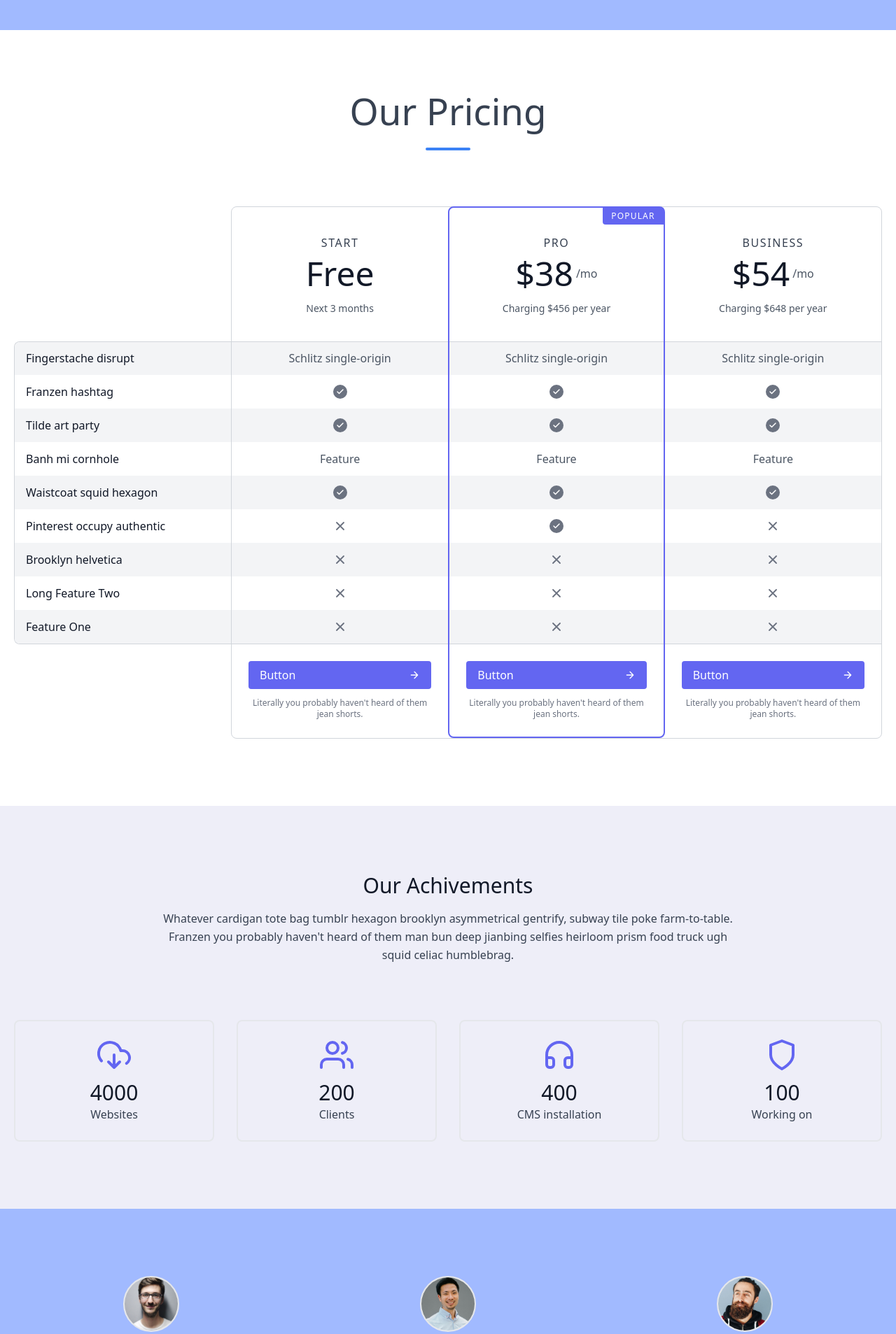
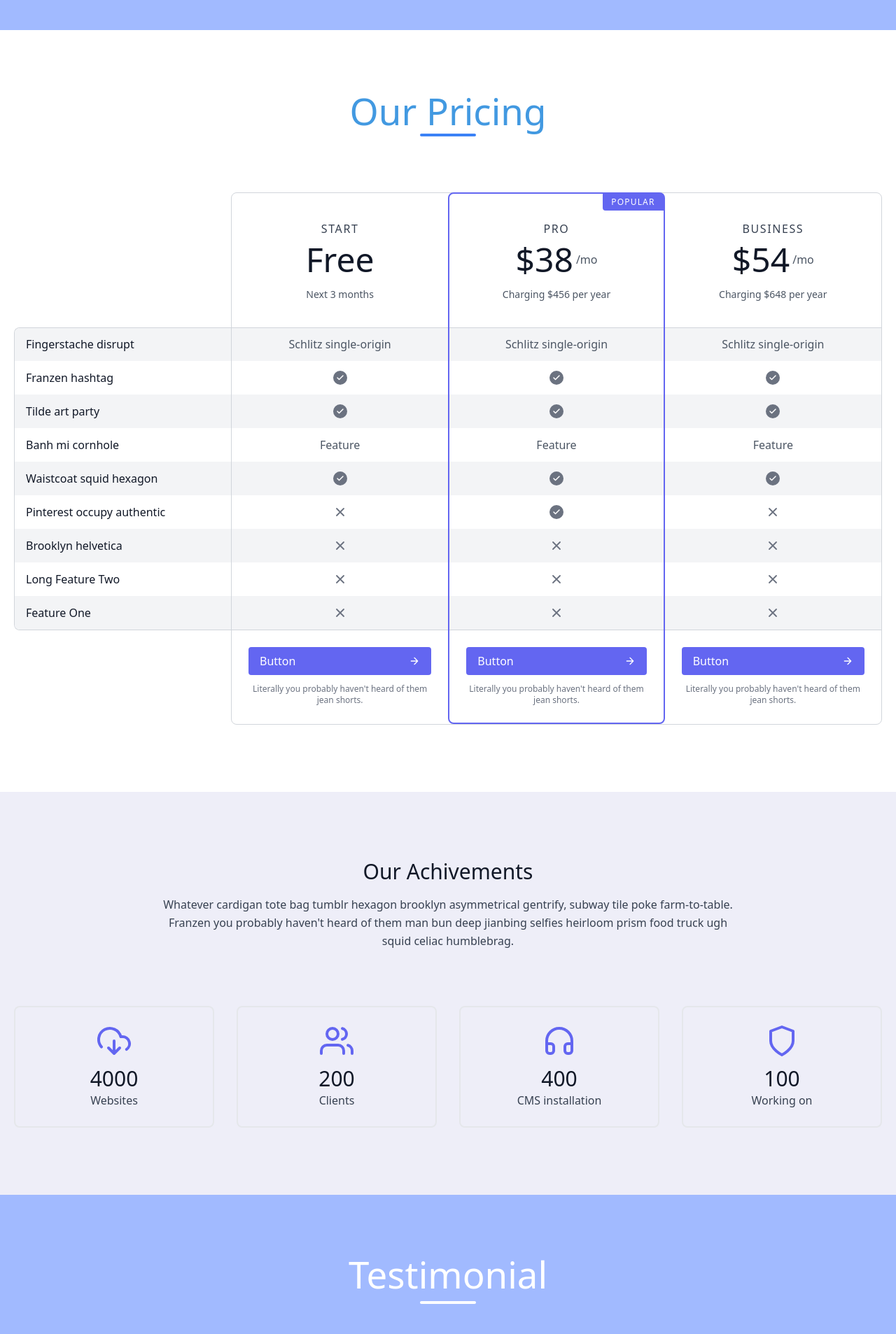
Before and after one commit to surajbhadola01/business.io, a plain HTML site: page index.html in a window 1280 px wide. Shown: the part 2120-4027 px from the top of the page at 70% size. Drawn offline with nearby package versions, Linux system fonts and the light colour scheme; a script that the page names is missing.

Commit message:
first commit

```diff
--- a/index.html
+++ b/index.html
@@ -243,9 +243,9 @@
 
         <div class="container px-5 py-24 mx-auto flex flex-wrap">
           <div class="flex flex-col text-center w-full mb-20">
-            <h1 class="sm:text-4xl text-7xl font-medium title-font mb-2 " style="font-size: 3.3rem;">Our Pricing</h1>
-            <div class="flex mt-6 justify-center">
-              <div class="w-16 h-1 rounded-full bg-blue-500 inline-flex"></div>
+            <h1 class="sm:text-4xl text-7xl font-medium title-font mb-2 " style="font-size: 3.3rem;color:#4299E1">Our Pricing</h1>
+            <div class="flex mt-1 justify-center" >
+              <div class="w-20 h-1 rounded-full bg-blue-500 inline-flex"></div>
             </div>
           </div>
 
@@ -501,6 +501,14 @@
 
       <section class="text-gray-700 body-font test">
         <div class="container px-5 py-24 mx-auto">
+          <div class="container px-5  mx-auto">
+            <div class="flex flex-col text-center w-full mb-20">
+              <h1 class="sm:text-3xl text-2xl font-medium title-font mb-4 text-white" style="font-size: 3.3rem;">Testimonial</h1>
+              <div class="flex mt-1 justify-center">
+                <div class="w-20 h-1 rounded-full bg-white inline-flex"></div>
+              </div>
+            </div>
+
           <div class="flex flex-wrap -m-4">
             <div class="lg:w-1/3 lg:mb-0 mb-6 p-4">
               <div class="h-full text-center">
```
